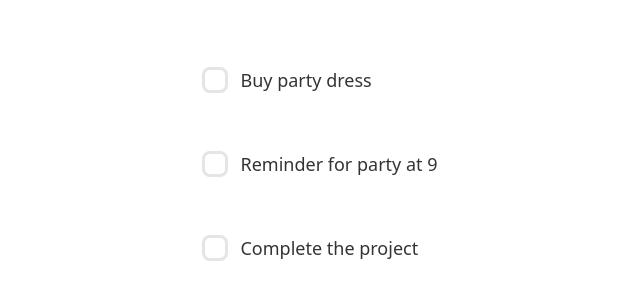
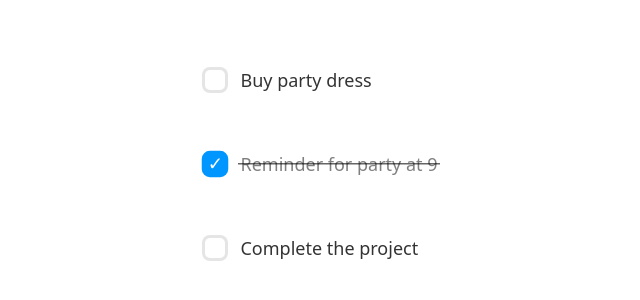
Before and after one commit to Glizy112/ui-challenge-01, a plain HTML site: page checkAnimate/checkbox.html in a window 1280 px wide. Shown: the part 236-536 px from the top of the page, 321-961 px from the left. Drawn offline with Linux system fonts and the light colour scheme; files whose address does not match are found by name.

Commit message:
Minor change in ui-challenge-03

```diff
--- a/checkAnimate/checkbox.html
+++ b/checkAnimate/checkbox.html
@@ -12,7 +12,7 @@
                     <label for="checkbox1" class="label">Buy party dress</label>
                 </div>
                 <div class="checkbox-item">
-                    <input type="checkbox" id="checkbox2" class="checkbox" />
+                    <input type="checkbox" id="checkbox2" class="checkbox" checked/>
                     <label for="checkbox2" class="label">Reminder for party at 9</label>
                 </div>
                 <div class="checkbox-item">
```
